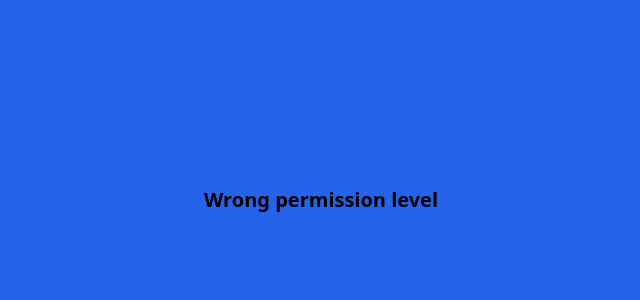
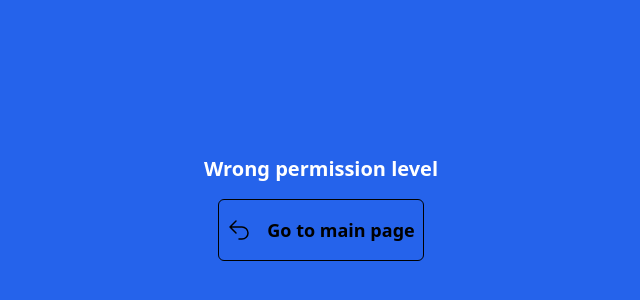
Before and after one commit to Shershulia/nest-project, a Next.js app: page /admin in a window 1280 px wide. Shown: the part 200-500 px from the top of the page, without its empty margins (319-959 px from the left). Built offline with nearby package versions, Linux system fonts and the light colour scheme; no server answers; the database is empty.

Commit message:
Wrong permssion component if user is not an admin

```diff
--- /dev/null
+++ b/components/adminPage/WrongPermission.jsx
@@ -0,0 +1,26 @@
+import React from 'react';
+import {ArrowLeftIcon, Title} from "@/components";
+import {useRouter} from "next/router";
+
+const WrongPermission = () => {
+    const router = useRouter();
+
+    async function goToMainPage(){
+        await router.push('/');
+    }
+    return (
+        <div className="h-screen flex flex-col bg-blue-600 w-full items-center justify-center">
+            <Title text={"Wrong permission level"} className={"text-white text-2xl"}/>
+
+            <button onClick={goToMainPage} className={"flex justify-center items-center px-2 py-4 gap-4 border rounded-md " +
+                "hover:bg-blue-800 hover:text-white hover:border-white duration-300 text-lg font-semibold transition border-black "}>
+                <ArrowLeftIcon/>
+                <span>
+                     Go to main page
+                 </span>
+            </button>
+        </div>
+    );
+};
+
+export default WrongPermission;
--- /dev/null
+++ b/components/icons/ArrowLeftIcon.jsx
@@ -0,0 +1,13 @@
+import React from 'react';
+
+const ArrowLeftIcon = ({className = "w-6 h-6"}) => {
+    return (
+        <svg xmlns="http://www.w3.org/2000/svg" fill="none" viewBox="0 0 24 24" strokeWidth="1.5" stroke="currentColor" className={className}>
+            <path strokeLinecap="round" strokeLinejoin="round" d="M9 15L3 9m0 0l6-6M3 9h12a6 6 0 010 12h-3" />
+        </svg>
+
+
+    );
+};
+
+export default ArrowLeftIcon;
--- a/components/index.js
+++ b/components/index.js
@@ -13,6 +13,8 @@ import GetEventsForEditing from "@/components/adminEventPage/GetEventsForEditing
 import EventEditRow from "@/components/adminEventPage/EventEditRow";
 import SearchBar from "@/components/SearchBar"
 import MagnifyingGlass from "@/components/icons/MagnifyingGlass";
+import ArrowLeftIcon from "@/components/icons/ArrowLeftIcon";
+import WrongPermission from "@/components/adminPage/WrongPermission";
 export {
     AdminNavBar,
     AdminLayout,
@@ -28,5 +30,7 @@ export {
     GetEventsForEditing,
     EventEditRow,
     SearchBar,
-    MagnifyingGlass
+    MagnifyingGlass,
+    ArrowLeftIcon,
+    WrongPermission
 }
--- a/pages/admin.js
+++ b/pages/admin.js
@@ -1,25 +1,19 @@
 import React from 'react';
-import {AdminLayout, Title} from "@/components";
-import {getSession, useSession} from "next-auth/react";
-import {Admin} from "@/models/Admin";
-import {mongooseConnect} from "@/lib/mongoose";
-import {checkIfUserIsAdmin} from "@/utils/adminUtils";
+import {AdminLayout, Title, WrongPermission} from "@/components";
+import {getAdminServerSideProps} from "@/utils/adminUtils";
 
 
-const AdminPage = ({isAdmin}) => {
-    const { data: session } = useSession();
 
+const AdminPage = ({userInformation,isAdmin}) => {
     return (
         isAdmin ? (
             <div className="h-screen flex bg-blue-600">
                 <AdminLayout>
-                    <Title text={`${session?.user.name}, welcome to admin page`} />
+                    <Title text={`${userInformation?.user.name}, welcome to admin page`} />
                 </AdminLayout>
             </div>
         ) : (
-            <div className="h-screen flex bg-blue-600 w-full">
-            <Title text={"Wrong permission level"}/>
-            </div>
+            <WrongPermission/>
         )
     );
 
@@ -29,16 +23,5 @@ export default AdminPage;
 
 //Check of admin permission happens on server side
 export async function getServerSideProps(ctx){
-    await mongooseConnect();
-    const admins = await Admin.find({}, { email: 1 })
-    const userInformation = await getSession(ctx);
-    let userIsAdmin=false;
-    if (userInformation){
-        userIsAdmin = checkIfUserIsAdmin(userInformation.user.email,admins)
-    }
-    return{
-        props:{
-            isAdmin: JSON.parse(JSON.stringify(userIsAdmin))
-        }
-    }
+    return await getAdminServerSideProps(ctx);
 }
--- a/pages/admin/admins.js
+++ b/pages/admin/admins.js
@@ -1,23 +1,8 @@
-import React, {useEffect, useState} from 'react';
-import {AddAdminComponent, AdminLayout, DeleteAdmin, Title} from "@/components";
-import {mongooseConnect} from "@/lib/mongoose";
-import {Admin} from "@/models/Admin";
-import {useSession} from "next-auth/react";
-import {checkIfUserIsAdmin} from "@/utils/adminUtils";
+import React from 'react';
+import {AddAdminComponent, AdminLayout, DeleteAdmin, WrongPermission} from "@/components";
+import { getAdminServerSideProps} from "@/utils/adminUtils";
 
-const AdminsAdminPage = ({admins}) => {
-
-    const { data: session } = useSession();
-    const [isAdmin, setIsAdmin] = useState(false);
-
-    useEffect( () => {
-        if (session) {
-            const userIsAdmin = checkIfUserIsAdmin(session.user.email, admins);
-            setIsAdmin( userIsAdmin);
-        }else {
-
-        }
-    },[session])
+const AdminsAdminPage = ({isAdmin}) => {
 
     return (
         isAdmin ? (
@@ -28,21 +13,13 @@ const AdminsAdminPage = ({admins}) => {
             </AdminLayout>
         </div>):
             (
-                <div className="h-screen flex bg-blue-600 w-full">
-                    <Title text={"Wrong permission level"}/>
-                </div>
+                <WrongPermission/>
             )
     );
 };
 
 export default AdminsAdminPage;
 
-export async function getServerSideProps(){
-    await mongooseConnect();
-    const admins = await Admin.find({}, { email: 1 })
-    return{
-        props:{
-            admins:JSON.parse(JSON.stringify(admins)),
-        }
-    }
+export async function getServerSideProps(ctx){
+    return await getAdminServerSideProps(ctx);
 }
--- a/utils/adminUtils.js
+++ b/utils/adminUtils.js
@@ -1,3 +1,23 @@
+import { getSession } from "next-auth/react";
+import { Admin } from "@/models/Admin";
+import { mongooseConnect } from "@/lib/mongoose";
+
+export async function getAdminServerSideProps(ctx) {
+    await mongooseConnect();
+    const admins = await Admin.find({}, { email: 1 });
+    const userInformation = await getSession(ctx);
+    let userIsAdmin = false;
+    if (userInformation) {
+        userIsAdmin = await checkIfUserIsAdmin(userInformation.user.email, admins);
+    }
+    return {
+        props: {
+            userInformation: JSON.parse(JSON.stringify(userInformation)),
+            isAdmin: JSON.parse(JSON.stringify(userIsAdmin))
+        }
+    };
+}
+
 export async function checkIfUserIsAdmin(email, admins) {
     if (email){
         const arrayOfEmails = admins.map(obj => obj.email);
```
